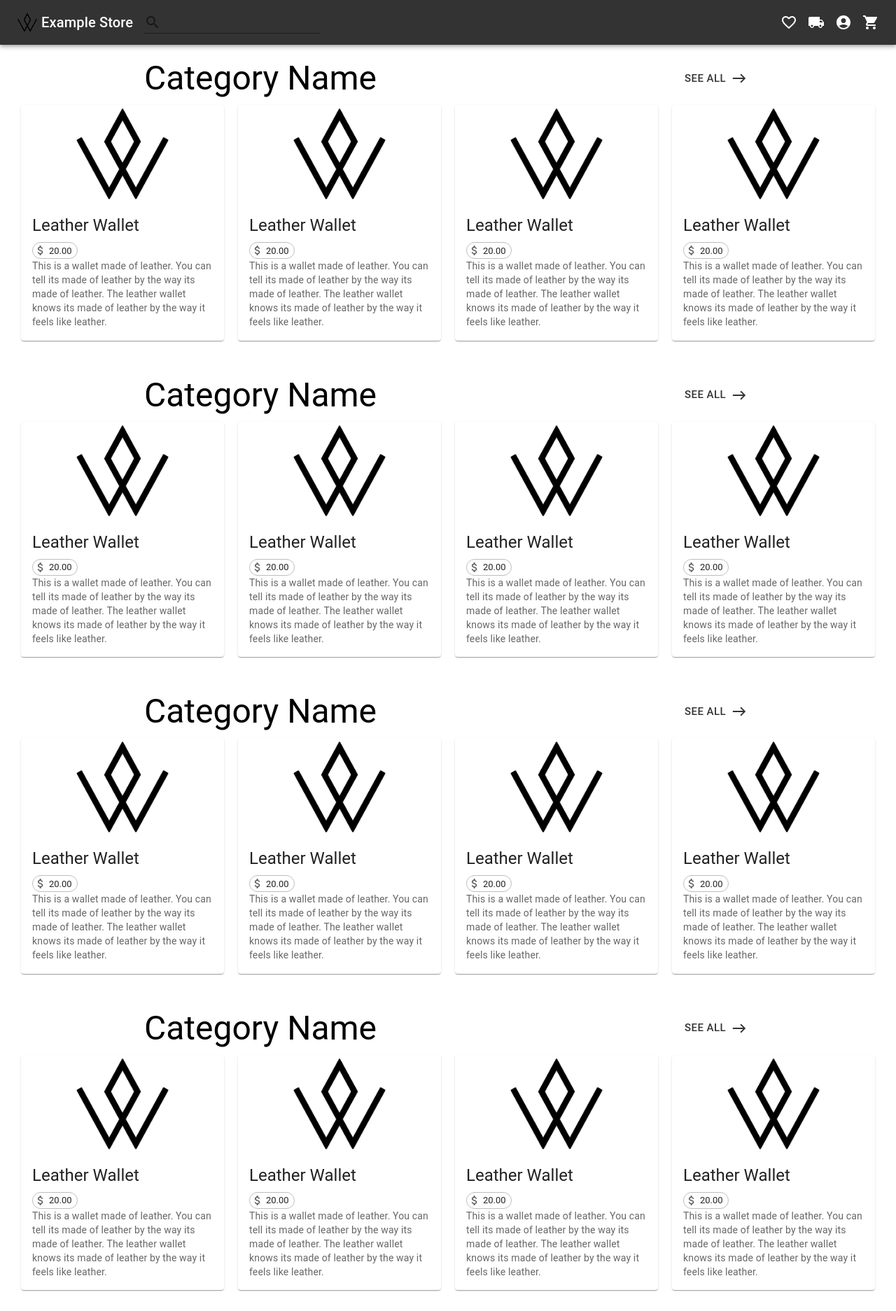
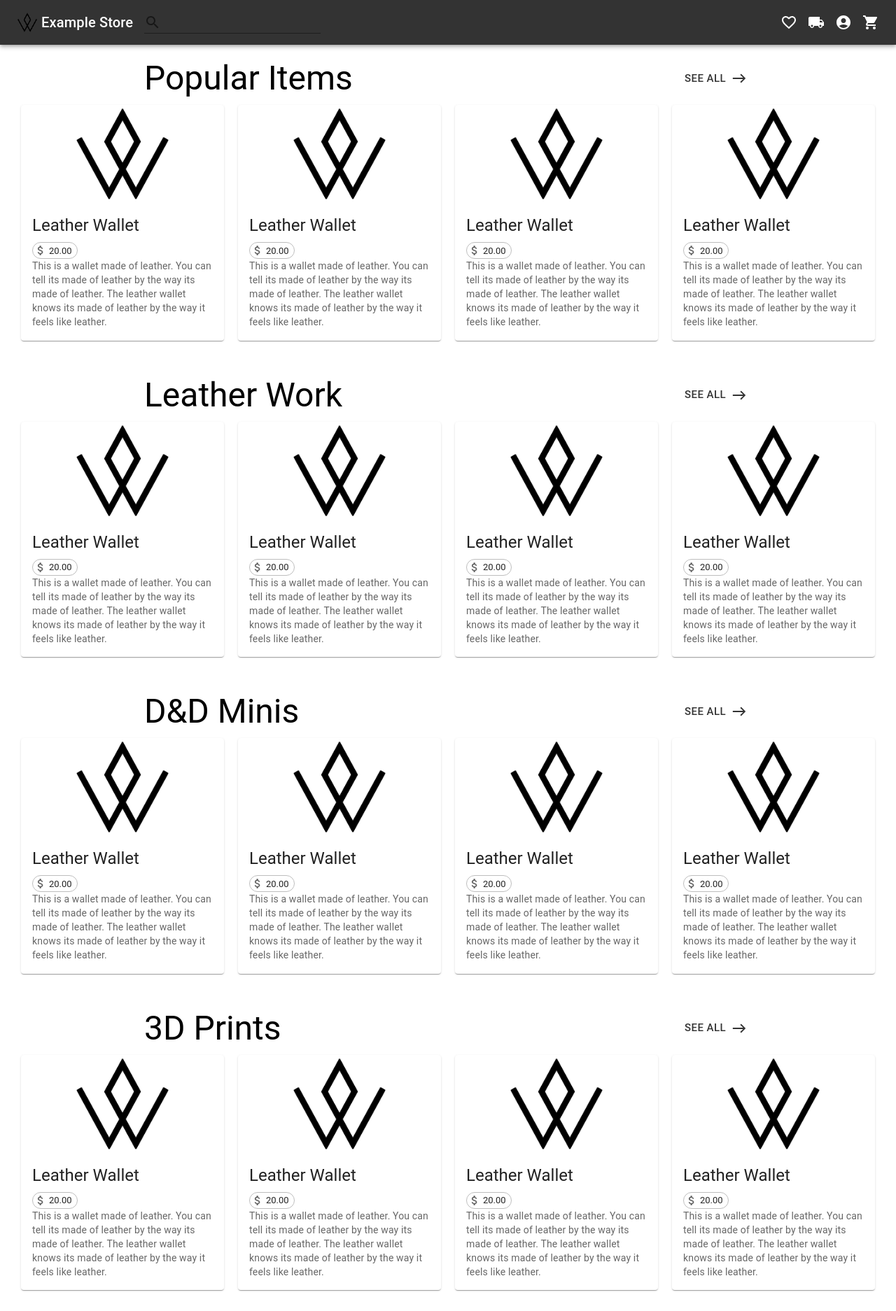
Before and after one commit to Wasserbeck-Store/ws-frontend, a React (Create React App) app: page / in a window 1280 px wide. Shown: the whole page at 70% size. Built offline with nearby package versions, Linux system fonts and the light colour scheme.

Commit message:
Added Name props to CategoryDisplay and SaleCard

```diff
--- a/src/components/Categorydisplay.js
+++ b/src/components/Categorydisplay.js
@@ -2,19 +2,19 @@ import Salecard from "./SaleCard";
 import { Typography ,Button} from "@mui/material";
 import EastIcon from '@mui/icons-material/East';
 
-function Categorydisplay() {
+function Categorydisplay({category}) {
     return (
         <div style={{ display: 'flex', flexDirection: 'column', padding: '20px',alignItems:'center'}}>
             <div style={{display:'flex', flexDirection:'row',width:'70%', justifyContent:'space-between'}}>
-                <Typography variant="h3" >Category Name</Typography>
+                <Typography variant="h3" >{category}</Typography>
                 <Button variant="text" size="large" endIcon={<EastIcon/>} >See All</Button>
             </div>
 
             <div style={{ display: 'flex', justifyContent: 'space-evenly'}}>
-                <Salecard />
-                <Salecard />
-                <Salecard />
-                <Salecard />
+                <Salecard title="Leather Wallet"/>
+                <Salecard title="Leather Wallet"/>
+                <Salecard title="Leather Wallet"/>
+                <Salecard title="Leather Wallet"/>
             </div>
 
         </div>
--- a/src/components/SaleCard.js
+++ b/src/components/SaleCard.js
@@ -4,7 +4,7 @@ import AttachMoneyIcon from '@mui/icons-material/AttachMoney';
 import logo from "./W.PNG"
 
 
-function Salecard() {
+function Salecard({title}) {
   return (
     <Card sx={{ maxWidth: 320, margin:'10px'}}>
       <CardActionArea>
@@ -17,7 +17,7 @@ function Salecard() {
         />
         <CardContent>
           <Typography gutterBottom variant="h5" component="div">
-            Leather Wallet
+            {title}
           </Typography>
           <Chip avatar={<AttachMoneyIcon/>} label="20.00" size="small" variant="outlined"/>
           <Typography variant="body2" color="text.secondary">
--- a/src/pages/Homepage.js
+++ b/src/pages/Homepage.js
@@ -6,10 +6,10 @@ function Homepage() {
   return (
     <div>
       <Navbar></Navbar>
-      <Categorydisplay></Categorydisplay>
-      <Categorydisplay></Categorydisplay>
-      <Categorydisplay></Categorydisplay>
-      <Categorydisplay></Categorydisplay>
+      <Categorydisplay category="Popular Items"></Categorydisplay>
+      <Categorydisplay category="Leather Work"></Categorydisplay>
+      <Categorydisplay category="D&D Minis"></Categorydisplay>
+      <Categorydisplay category="3D Prints"></Categorydisplay>
     </div>
 
   );
```
